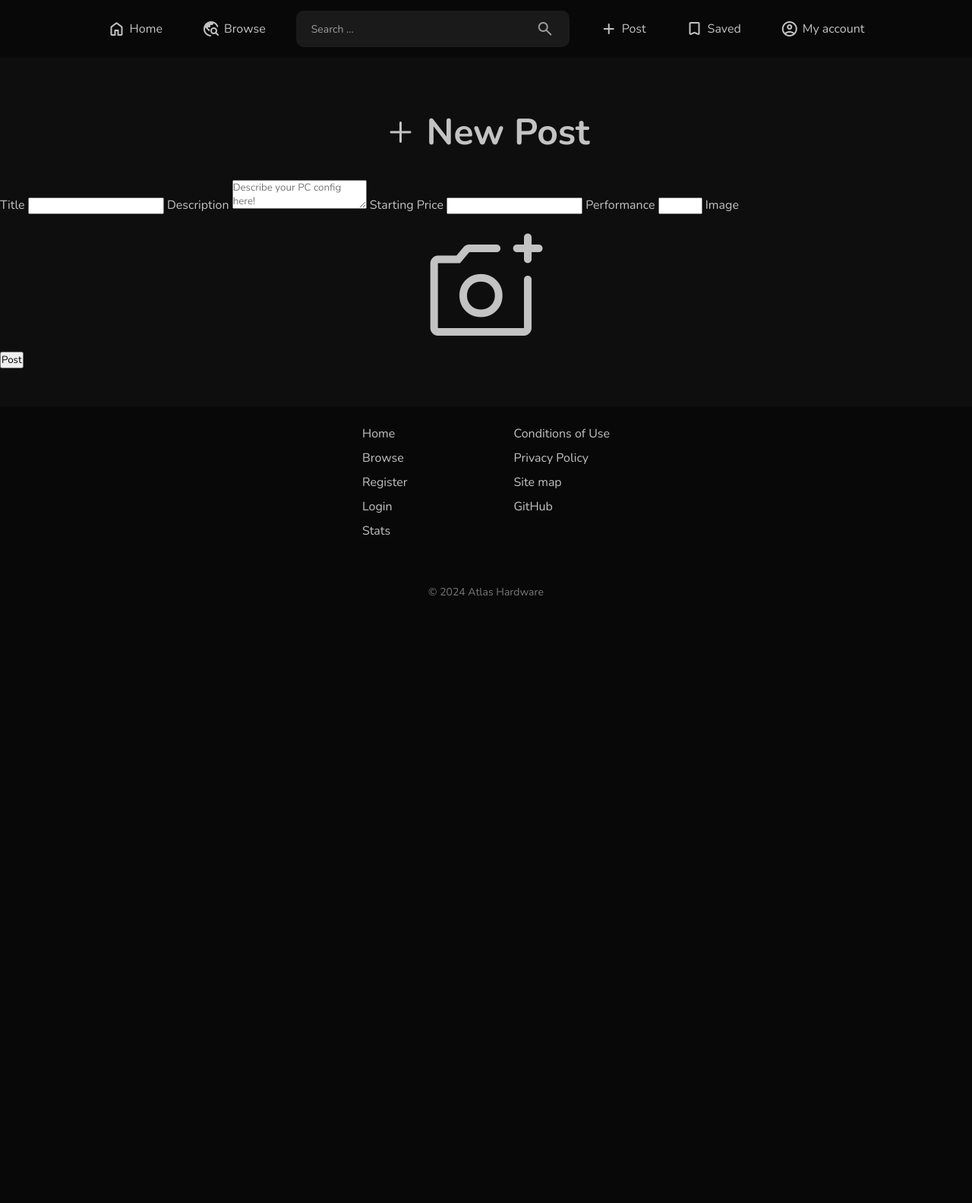
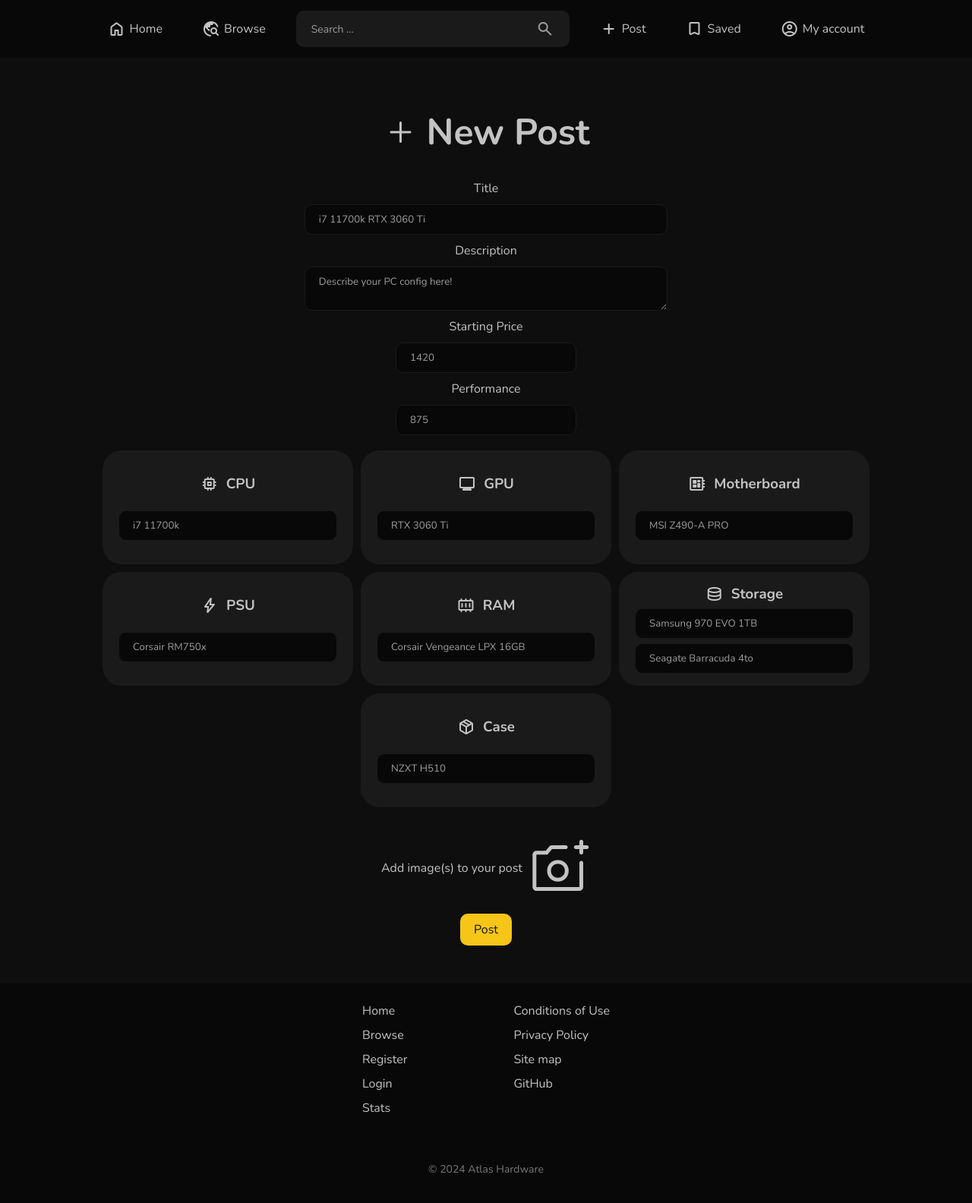
Before and after one commit to RichardDorian/AtlasHardware, a PHP site: page /add-post in a window 1280 px wide. Shown: the whole page at 76% size. Before the commit the page ends 784 px from the top, so only its background shows below. Run offline with PHP 8.4, Linux system fonts and the light colour scheme; the visitor is signed in with stand-in values (Sample User, id 1).

Commit message:
css + html add post

```diff
--- a/www/add-post/index.php
+++ b/www/add-post/index.php
@@ -6,7 +6,7 @@
 <!DOCTYPE html>
 <html lang="en">
 <?php
-$styles = ["header.css", "footer.css", "add-post.css"];
+$styles = ["header.css", "footer.css", "add-post.css", "input.css", "button.css"];
 $scripts = ["header.js", "add-post.js"];
 $title = "New post";
 include_once __DIR__ . "/../../components/head/head.php";
@@ -29,21 +29,76 @@ include_once __DIR__ . "/../../components/head/head.php";
     <form id="add-post-form">
       <div class="form-group">
         <label for="title">Title</label>
-        <input type="text" id="title" name="title" required />
+        <input type="text" id="title" name="title" class="styled big-input" placeholder="i7 11700k RTX 3060 Ti" required />
         <label for="description">Description</label>
-        <textarea id="description" name="description" placeholder="Describe your PC config here!" required></textarea>
+        <textarea id="description" class="styled big-input" name="description" placeholder="Describe your PC config here!" required></textarea>
         <label for="price">Starting Price</label>
-        <input type="number" id="price" name="price" min="0" max="20000 " required />
+        <input type="number" id="price" class="styled small-input" name="price" min="0" max="20000 " placeholder="1420" required />
         <label for="performance">Performance</label>
-        <input type="number" id="performance" name="performance" min="0" max="999" required />
-        <label for="image">Image</label>
+        <input type="number" id="performance" class="styled small-input" name="performance" min="0" max="999" placeholder="875" required />
         <input type="file" id="image-file-picker" accept="image/*" style="display: none" />
       </div>
+      <div id="components-grid">
+            <div>
+              <span>
+                <span class="material-symbols-rounded">memory</span>
+                <h3>CPU</h3>
+              </span>
+              <input type="text" id="cpu" class="styled big-input" name="cpu" placeholder="i7 11700k" required />
+            </div>
+            <div>
+              <span>
+                <span class="material-symbols-rounded">monitor</span>
+                <h3>GPU</h3>
+              </span>
+              <input type="text" id="gpu" class="styled big-input" name="gpu" placeholder="RTX 3060 Ti" required />
+            </div>
+            <div>
+              <span>
+                <span class="material-symbols-rounded">developer_board</span>
+                <h3>Motherboard</h3>
+              </span>
+              <input type="text" id="motherboard" class="styled big-input" name="motherboard" placeholder="MSI Z490-A PRO" required />
+            </div>
+            <div>
+              <span>
+                <span class="material-symbols-rounded">bolt</span>
+                <h3>PSU</h3>
+              </span>
+              <input type="text" id="psu" class="styled big-input" name="psu" placeholder="Corsair RM750x" required />
+            </div>
+            <div>
+              <span>
+                <span class="material-symbols-rounded">memory_alt</span>
+                <h3>RAM</h3>
+              </span>
+              <input type="text" id="ram" class="styled big-input" name="ram" placeholder="Corsair Vengeance LPX 16GB" required />
+            </div>
+            <div>
+              <span>
+                <span class="material-symbols-rounded">database</span>
+                <h3>Storage</h3>
+              </span>
+              <input type="text" id="storage" class="styled big-input" name="storage" placeholder="Samsung 970 EVO 1TB" required />
+              <input type="text" id="storage2" class="styled big-input" name="storage2" placeholder="Seagate Barracuda 4to" />
+            </div>
+            <div>
+              <span>
+                <span class="material-symbols-rounded">package_2</span>
+                <h3>Case</h3>
+              </span>
+              <input type="text" id="case" class="styled big-input" name="case" placeholder="NZXT H510" required />
+            </div>
+          </div>
+        </div>
       <div id="image-container">
-        <span class="material-symbols-rounded" id="image-picker-button" onclick="chooseImageFile()">add_a_photo</span>
+        <div id="button_to_add_img" onclick="chooseImageFile()">
+          <p>Add image(s) to your post</p>
+          <span class="material-symbols-rounded" id="image-picker-button">add_a_photo</span>
+        </div>
       </div>
 
-      <button type="submit">Post</button>
+      <button type="submit" class="styled">Post</button>
 
     </form>
 
--- a/www/assets/styles/add-post.css
+++ b/www/assets/styles/add-post.css
@@ -1,22 +1,6 @@
-h1 {
-    font-size: 3em;
-    color: var(--color-text);
-    text-align: center;
-    padding: 15px 0 30px 0;
-
-    display: flex;
-    flex-direction: row;
-    justify-content: center;
-    align-items: center;
-    gap: 10px;
-  }
-
-h1 > span.material-symbols-rounded {
-    font-size: 1em;
-  }
-
 main {
     padding: 50px 0;
+    margin: 0 7vw;
 }
 
 #image-container {
@@ -29,6 +13,20 @@ main {
     margin-top: 20px;
     width: 100%;
 }
+
+div#image-container > div#button_to_add_img {
+    display: flex;
+    flex-direction: row;
+    justify-content: center;
+    align-items: center;
+    gap: 10px;
+    cursor: pointer;
+}
+
+div#image-container > div#button_to_add_img > span {
+    font-size: 5em;
+}
+
 .image-preview {
     width: 150px;
     height: 150px;
@@ -46,12 +44,10 @@ main {
 
 .image-preview-close-button {
     position: absolute;
-  margin-left: 118px;
     cursor: pointer;
-
 }
 
-.image-preview-close-button > span {
+.image-preview-close-button>span {
     background-color: var(--color-background-light);
     color: var(--color-text);
     font-size: 2em;
@@ -59,6 +55,83 @@ main {
     text-align: center;
 }
 
-#image-container > span {
-  font-size: 10em;
+
+
+main form {
+    display: flex;
+    flex-direction: column;
+    gap: 20px;
+    align-items: center;
+    justify-content: center;
+    width: 100%;
 }
+
+main form > div {
+    display: flex;
+    flex-direction: column;
+    gap: 10px;
+    width: 100%;
+    align-items: center;
+    justify-content: center;
+
+}
+
+div#components-grid {
+    display: flex;
+    flex-direction: row;
+    gap: 10px;
+    justify-content: center;
+    align-items: center;
+    flex-wrap: wrap;
+}
+
+div#components-grid>div {
+    display: flex;
+    flex-direction: column;
+    justify-content: space-evenly;
+    align-items: center;
+    gap: 5px;
+    padding: 15px;
+    border-radius: 25px;
+    background-color: var(--color-background-light);
+    min-width: 300px;
+    min-height: 120px;
+}
+
+div#components-grid>div>span {
+    display: flex;
+    flex-direction: row;
+    gap: 10px;
+    justify-content: center;
+    align-items: center;
+}
+
+@media screen and (max-width: 1000px) {
+    #image-container {
+        flex-direction: column !important;
+    }
+
+}
+
+@media screen and (max-width: 1000px) {
+    div#post-details p {
+        overflow-wrap: break-word;
+    }
+    div#details-action {
+        flex-direction: column;
+    }
+
+    div#components-grid {
+        flex-direction: column;
+        width: 100%;
+
+    }
+
+    div#components-grid>div {
+        width: 80%;
+        min-height: 120px;
+        max-height: none;
+        min-width: initial;
+    }
+
+}
--- a/www/assets/styles/input.css
+++ b/www/assets/styles/input.css
@@ -1,7 +1,7 @@
 /* Styles for input elements in login and register pages */
 
 /* Input */
-input.styled {
+input.styled, textarea.styled {
     outline: none;
     background-color: var(--color-background-hard);
     color: white;
@@ -14,11 +14,22 @@ input.styled {
 }
 
 /* Placeholder */
-input.styled::placeholder {
+input.styled::placeholder, textarea.styled::placeholder {
     color: var(--color-text-hard);
 }
 
 /* When focused */
-input.styled:focus {
+input.styled:focus, textarea.styled:focus {
     border: 1px solid var(--color-primary);
 }
+
+form#add-post-form .big-input {
+    width: 40%;
+    min-width: 250px;
+}
+
+form#add-post-form .small-input {
+    width: 20%;
+    min-width: 100px;
+    max-width: 200px;
+}
```
Lines whose indentation alone changed are shown as unchanged.
